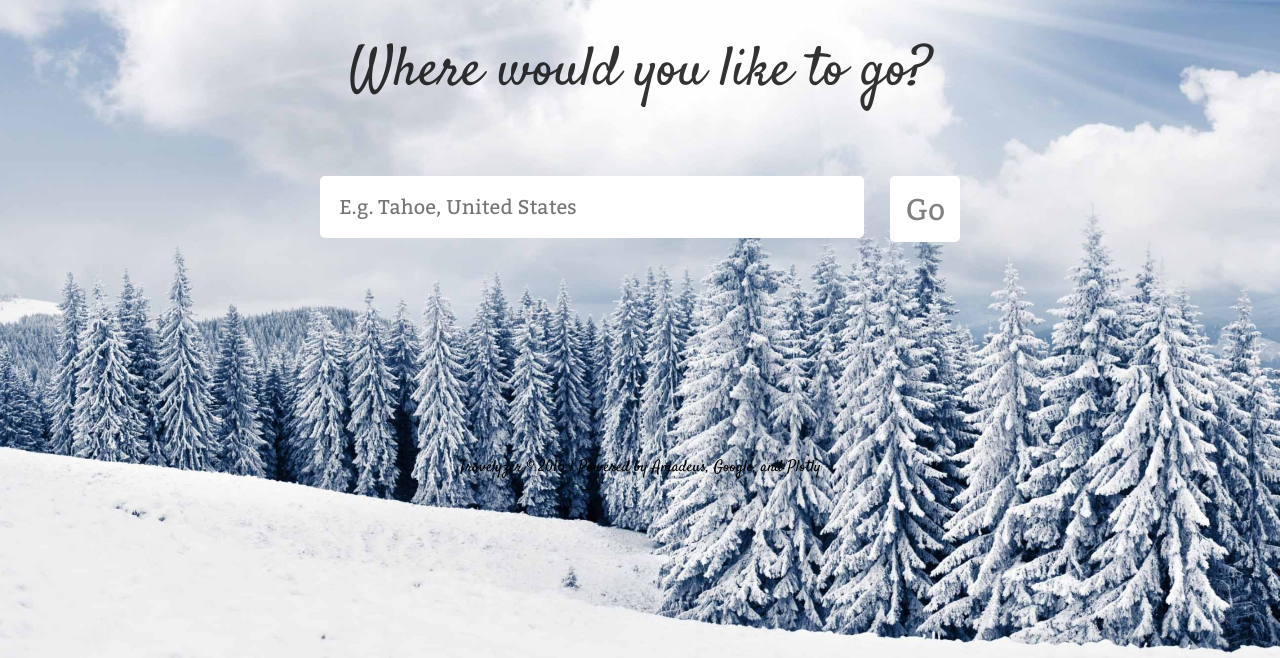
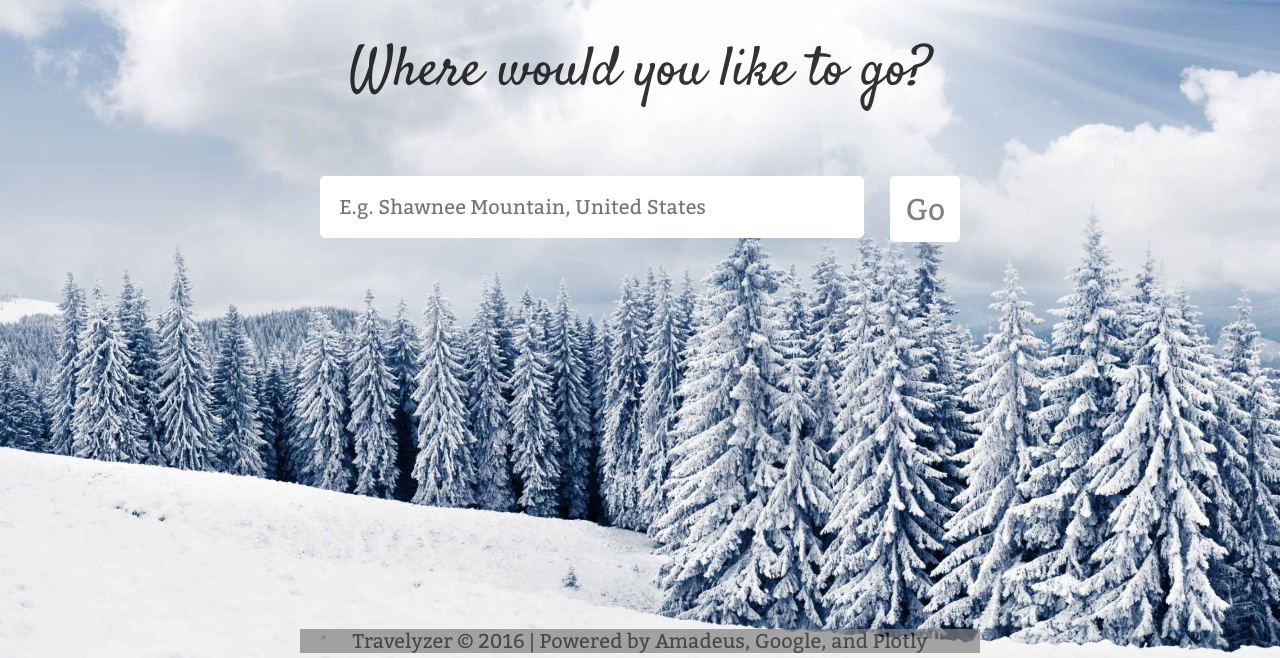
Before and after one commit to dkoodev/calhacks-newromans, a PHP site: page / in a window 1280 px wide. Shown: the part 142-800 px from the top of the page. Run offline with PHP 8.4, Linux system fonts and the light colour scheme; some libraries are stand-ins or nearby versions.

Commit message:
Added footer

```diff
--- a/css/main.css
+++ b/css/main.css
@@ -17,6 +17,15 @@ body {
 @keyframes fadeIn {
 	from {opacity: 0;}
 	to {opacity: 1;}
+}
+
+a {
+	text-decoration: none;
+	color: black;
+}
+
+a:hover {
+	color: white;
 }
 
 #icon {
@@ -172,6 +181,14 @@ body {
 }
 
 footer {
+	background-color: gray;
+	font-family: Bitter;
+	position: absolute;
 	text-align: center;
-	padding-top: 15%;
+	bottom: 5px;
+	left: 300px;
+	right: 300px;
+	font-size: 20px;
+	color: black;
+	opacity: 0.7;
 }
--- a/index.php
+++ b/index.php
@@ -24,7 +24,7 @@
     <div id="map"></div>
     <div id="confirmation"><div id="confirmationButton">Confirm</div></div>
     <div id="tester"> </div>
-    <footer>Travelyzer &copy 2016 | Powered by Amadeus, Google, and Plotly</footer>
+    <footer>Travelyzer &copy 2016 | Powered by <a href="https://developers.amadeus.com/">Amadeus</a>, <a href="https://developers.google.com/">Google</a>, and <a href="https://plot.ly/">Plotly</a></footer>
 	</body>
 
 <script src="js/plotly-latest.min.js"></script>
--- a/js/script.js
+++ b/js/script.js
@@ -16,7 +16,7 @@ var locations = ["E.g. Grand Canyon, United States"
 , "E.g. Anahola, United States"
 , "E.g. Lake Sinclair, United States"
 , "E.g. Alberta, Canada"
-, "E.g. Tahoe, United States"]
+, "E.g. Shawnee Mountain, United States"]
 
 var curr_loc = locations[index_copy];
 document.getElementById('destinationInput').placeholder = curr_loc;
```
